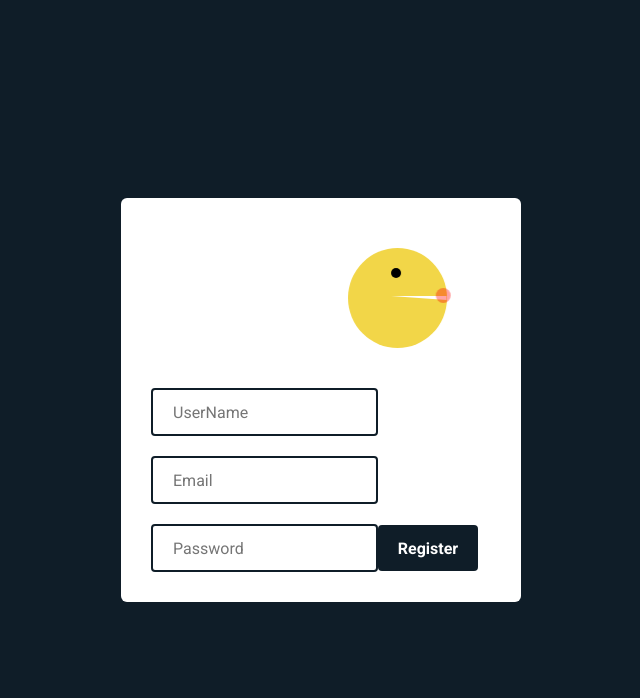
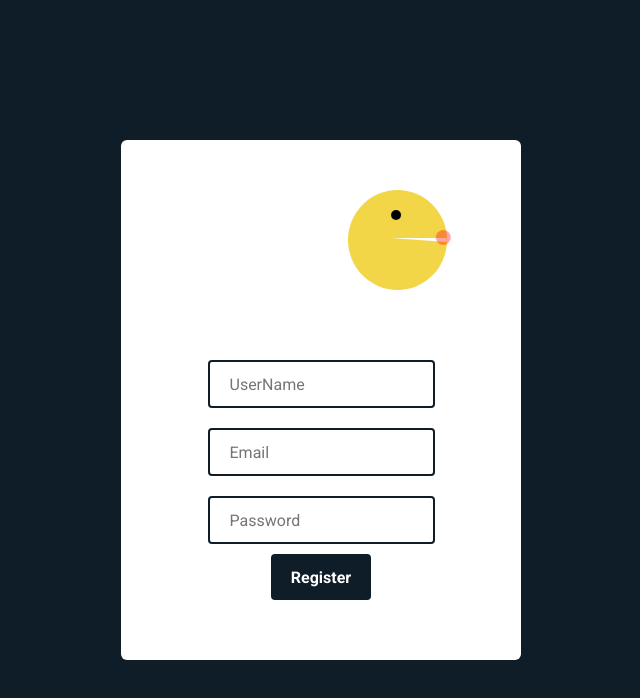
Before and after one commit to jdro10/ESTG-LDS-PacmanOnlineChallenge, a React (Create React App) app in the folder Frontend/fronted/: page /register in a window 1280 px wide. Shown: the top 698 px of the page, without its empty margins (319-959 px from the left). Built offline with nearby package versions, Linux system fonts and the light colour scheme.

Commit message:
clear code and style

```diff
--- a/Frontend/fronted/src/components/ValidatedRegisterForm/index.js
+++ b/Frontend/fronted/src/components/ValidatedRegisterForm/index.js
@@ -42,7 +42,7 @@ export default function ValidatedRegisterForm() {
           handleSubmit
         } = props;
         return (
-          <form onSubmit={handleSubmit}>
+          <form onSubmit={handleSubmit} className="register-container">
             <input
               name="userName"
               type="text"
--- a/Frontend/fronted/src/pages/Register/index.js
+++ b/Frontend/fronted/src/pages/Register/index.js
@@ -3,11 +3,8 @@ import React, { useState } from "react";
 import "./styles.css";
 import Pacman from "./../../components/Pacman/index";
 import ValidatedRegisterForm from "../../components/ValidatedRegisterForm/index";
+
 export default function Register() {
-  const [email, setEmail] = useState("");
-  const [user, setUser] = useState("");
-  const [pass, setPass] = useState("");
-
   return (
     <div className="container-register">
       <form className="register-container">
--- a/Frontend/fronted/src/pages/Register/styles.css
+++ b/Frontend/fronted/src/pages/Register/styles.css
@@ -79,11 +79,11 @@
 }
 
 input.error {
-  border-color: red;
+  border-color: var(--color-third);
 }
 
 .input-feedback {
-  color: rgb(235, 54, 54);
+  color: var(--color-third);
   margin-top: -15px;
   font-size: 14px;
   margin-bottom: 20px;
```
